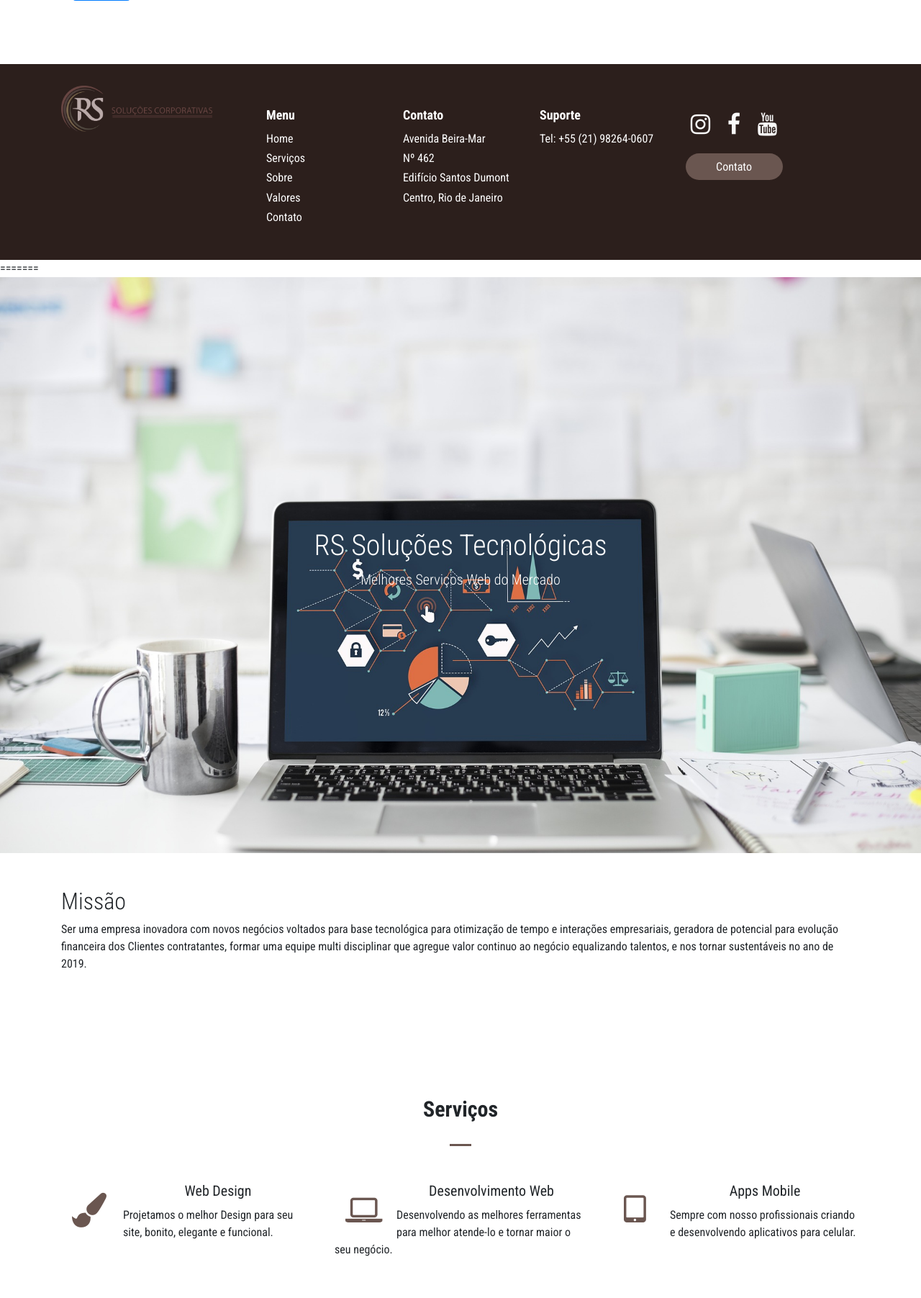
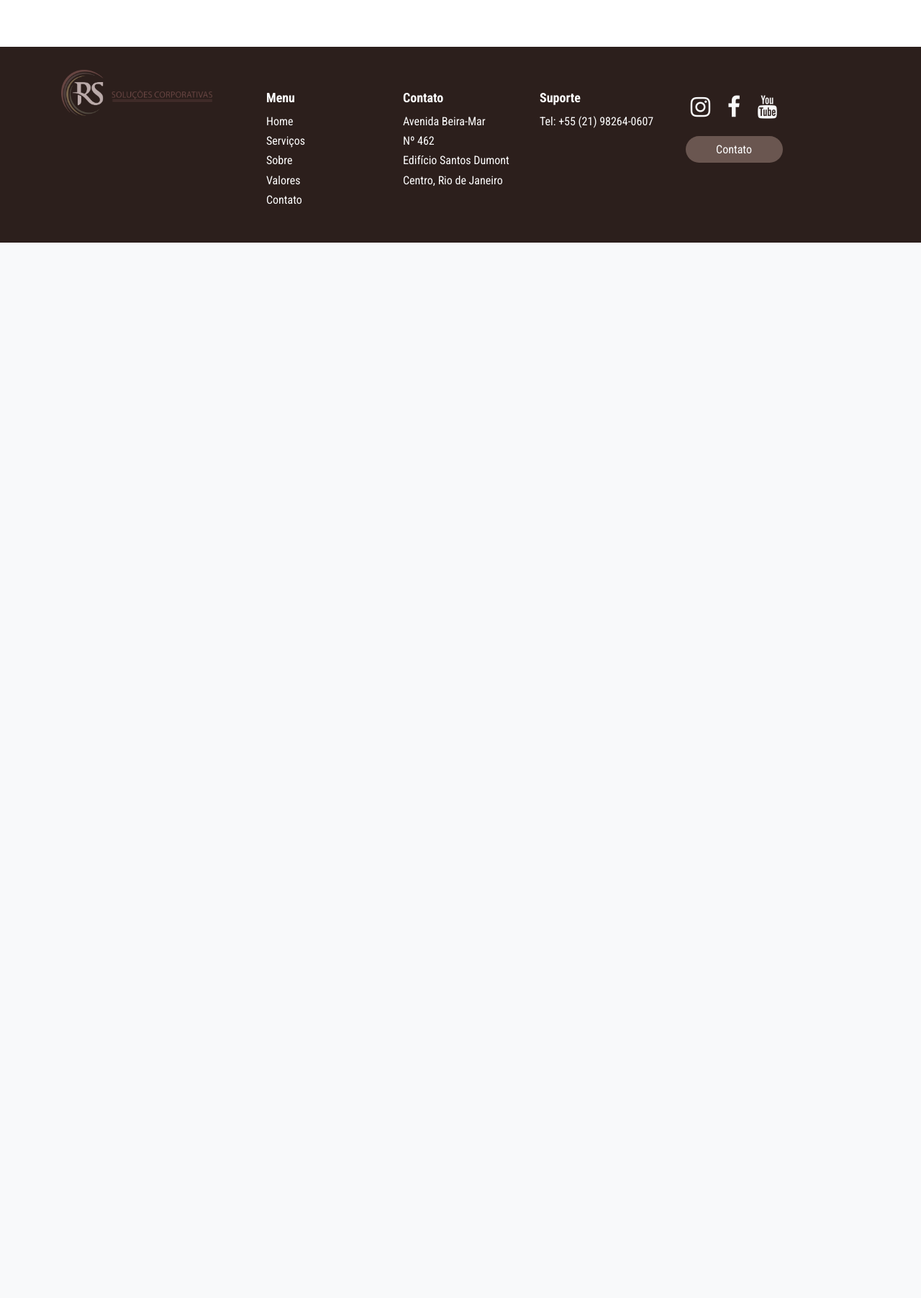
Before and after one commit to jonatas-gama/siters, a PHP site: page /index.html in a window 1280 px wide. Shown: the part 3828-5631 px from the top of the page at 72% size. After the commit the page ends 4165 px from the top, so only its background shows below. Run offline with PHP 8.4, Linux system fonts and the light colour scheme; some libraries are stand-ins or nearby versions.

Commit message:
Nova atualização

```diff
--- a/css/estilo.css
+++ b/css/estilo.css
@@ -18,7 +18,6 @@ body {
     background-size: cover;
     background-position: center;
     background-repeat: no-repeat;
-
 }
 
 .bg-parallax {
--- a/index.html
+++ b/index.html
@@ -1,4 +1,3 @@
-<<<<<<< HEAD
 <!DOCTYPE html>
 <html lang="pt-br">
 
@@ -429,440 +428,4 @@
 
 </body>
 
-=======
-<!DOCTYPE html>
-<html lang="pt-br">
-
-<head>
-    <!--Meta Tags-->
-    <meta charset="utf-8">
-    <meta http-equiv="X-UA-Compatible" content="IE-edge">
-    <meta name="viewport" content="width=device-width, initial-scale=1">
-    <!--titulo-->
-    <title>RS SOLUÇÕES</title>
-    <!--Bootstrap css-->
-    <link rel="stylesheet" href="https://stackpath.bootstrapcdn.com/bootstrap/4.1.3/css/bootstrap.min.css"
-        integrity="sha384-MCw98/SFnGE8fJT3GXwEOngsV7Zt27NXFoaoApmYm81iuXoPkFOJwJ8ERdknLPMO" crossorigin="anonymous">
-    <!--favicon-->
-    <link rel="shortcut icon" href="img/favicon.ico">
-    <!--google fonts-->
-    <link href="https://fonts.googleapis.com/css?family=Roboto+Condensed:300,300i,400,400i,700,700i" rel="stylesheet">
-    <!--font-awesome-->
-    <link rel="stylesheet" href="https://cdnjs.cloudflare.com/ajax/libs/font-awesome/4.7.0/css/font-awesome.min.css">
-    <!--Animação-->
-    <link rel="stylesheet" href="https://cdnjs.cloudflare.com/ajax/libs/animate.css/3.7.0/animate.min.css">
-    <!--owl carousel-->
-    <link rel="stylesheet" href="css/owl-carousel/owl.carousel.min.css">
-    <link rel="stylesheet" href="css/owl-carousel/owl.theme.default.min.css">
-    <!--Google Fonts-->
-    <link href="https://fonts.googleapis.com/css?family=Roboto+Condensed" rel="stylesheet">
-    <!--style css-->
-    <link rel="stylesheet" href="css/estilo.css">
-
-</head>
-
-<body>
-    <!--Menu-->
-    <nav class="navbar navbar-expand-lg navbar-light bg-light shadow fixed-top">
-        <div class="container">
-            <a class="rounded mx-auto d-block" href="#banner"><img src="img/rs.png" width="200px" height="100px"
-                    class="img-fluid" alt="Imagem responsiva"></a>
-            <button class="navbar-toggler" type="button" data-toggle="collapse" data-target="#navbarResponsive"
-                aria-controls="navbarResponsive" aria-expanded="false" aria-label="Toggle navigation">
-                <span class="navbar-toggler-icon"></span>
-            </button>
-            <div class="collapse navbar-collapse" id="navbarResponsive">
-                <ul class="navbar-nav ml-auto">
-                    <li class="nav-item active">
-                        <a class="nav-link" href="#banner">Home
-                            <span class="sr-only">(current)</span>
-                        </a>
-                    </li>
-                    <li class="nav-item">
-                        <a class="nav-link" href="#new">Serviços</a>
-                    </li>
-                    <li class="nav-item">
-                        <a class="nav-link" href="#about">Sobre</a>
-                    </li>
-                    <li class="nav-item">
-                        <a class="nav-link" href="#value">Valores</a>
-                    </li>
-                    <li class="nav-item">
-                        <a class="nav-link" href="#contato">Contato</a>
-                    </li>
-                </ul>
-            </div>
-        </div>
-    </nav>
-
-    <!--Banner-->
-    <div id="banner">
-        <header class="masthead">
-            <div class="container h-100">
-                <div class="row h-100 align-items-center">
-                    <div class="col-12 text-center">
-                        <h1 class="font-weight-light">RS Soluções Tecnológicas</h1>
-                        <p class="lead">Melhores Serviços Web do Mercado</p>
-                    </div>
-                </div>
-            </div>
-        </header>
-    </div>
-
-    <!--Missao-->
-    <section class="py-5">
-        <div class="container">
-            <h2 class="font-weight-light">Missão</h2>
-            <p>Ser uma empresa inovadora com novos negócios voltados para base tecnológica para otimização de tempo e
-                interações empresariais, geradora de potencial para evolução financeira dos Clientes contratantes,
-                formar uma equipe multi disciplinar que agregue valor continuo ao negócio equalizando talentos, e nos
-                tornar sustentáveis no ano de 2019. </p>
-        </div>
-    </section>
-    <div id="new">
-        <br><br>
-        <!--Serviços-->
-        <section id="services">
-            <div class="content-box">
-                <div class="content-title wow animated fadeInDown" data-wow-duration="1s" data-wow-delay=".5s">
-                    <h3>Serviços</h3>
-                    <div class="content-title-underline">
-                    </div>
-                    <div class="container">
-                        <div class="row wow animated fadeInUp" data-wow-duration="1s" data-wow-delay=".5s">
-                            <div class="col-md-4">
-                                <div class="service-item">
-                                    <div class="service-item-icon">
-                                        <i class="fa fa-paint-brush fa-3x"></i>
-                                    </div>
-                                    <div class="service-item-title">
-                                        <h3>Web Design</h3>
-                                    </div>
-                                    <div class="service--item-desc">
-                                        <p>Projetamos o melhor Design para seu site, bonito, elegante e funcional.</p>
-                                    </div>
-                                </div>
-                            </div>
-                            <div class="col-md-4">
-                                <div class="service-item">
-                                    <div class="service-item-icon">
-                                        <i class="fa fa-laptop fa-3x"></i>
-                                    </div>
-                                    <div class="service-item-title">
-                                        <h3>Desenvolvimento Web</h3>
-                                    </div>
-                                    <div class="service--item-desc">
-                                        <p>Desenvolvendo as melhores ferramentas para melhor atende-lo e tornar maior o
-                                            seu
-                                            negócio.</p>
-                                    </div>
-                                </div>
-                            </div>
-                            <div class="col-md-4">
-                                <div class="service-item">
-                                    <div class="service-item-icon">
-                                        <i class="fa fa-tablet fa-3x"></i>
-                                    </div>
-                                    <div class="service-item-title">
-                                        <h3>Apps Mobile</h3>
-                                    </div>
-                                    <div class="service--item-desc">
-                                        <p>Sempre com nosso profissionais criando e desenvolvendo aplicativos para
-                                            celular.
-                                        </p>
-                                    </div>
-                                </div>
-                            </div>
-                            <div class="col-md-4">
-                                <div class="service-item">
-                                    <div class="service-item-icon">
-                                        <i class="fa fa-search fa-3x"></i>
-                                    </div>
-                                    <div class="service-item-title">
-                                        <h3>Manuntenção</h3>
-                                    </div>
-                                    <div class="service--item-desc">
-                                        <p>Nossos Clientes contam com profissionais para manutenção de seus sites.</p>
-                                    </div>
-                                </div>
-                            </div>
-                            <div class="col-md-4">
-                                <div class="service-item">
-                                    <div class="service-item-icon">
-                                        <i class="fa fa-pencil-square-o  fa-3x"></i>
-                                    </div>
-                                    <div class="service-item-title">
-                                        <h3>Design</h3>
-                                    </div>
-                                    <div class="service--item-desc">
-                                        <p>Projetamos os melhores servisos de Design e com um bom preço.</p>
-                                    </div>
-                                </div>
-                            </div>
-                            <div class="col-md-4">
-                                <div class="service-item">
-                                    <div class="service-item-icon">
-                                        <i class="fa fa fa-life-ring  fa-3x"></i>
-                                    </div>
-                                    <div class="service-item-title">
-                                        <h3>Suporte</h3>
-                                    </div>
-                                    <div class="service--item-desc">
-                                        <p>Somos parceiros ds nosso clientes, fornecendo suporte técnico assim que
-                                            acionados.
-                                        </p>
-                                    </div>
-                                </div>
-                            </div>
-                        </div>
-                    </div>
-                </div>
-        </section>
-    </div>
-    <!--SOBRE-->
-    <section id="about">
-        <!--SOBRE LADO DIREITO-->
-        <div id="about-bg-diagonal" class="bg-parallax"></div>
-        <!--SOBRE LADO ESQUERDO-->
-        <div class="container">
-            <div class="row">
-                <div class="col-md-4">
-                    <div id="about-content-box">
-                        <div id="about-content-box-outer">
-                            <div id="about-content-box-inner">
-                                <div class="content-title wow animated fadeInDown" data-wow-duration="1s"
-                                    data-wow-delay=".5s">
-                                    <h3>Sobre a RS Consultoria</h3>
-                                    <div class="content-title-underline"></div>
-                                </div>
-                                <div id="about-desc" class="wow animated fadeInDown" data-wow-duration="1s"
-                                    data-wow-delay=".5s">
-                                    <p>Somos uma empresa que nasceu da iniciativa de pessoas que queriam atuar no
-                                        mercado de forma diferenciada e com experiência no ramo onde a sua contribuição
-                                        sempre foi bem avaliada.
-                                        Entendemos que um bom trabalho tem que apresentar um formato próprio.</p>
-                                </div>
-                                <div id="about-btn" class="wow animated fadeInUp" data-wow-duration="1s"
-                                    data-wow-delay=".5s">
-                                </div>
-                            </div>
-                        </div>
-                    </div>
-                </div>
-            </div>
-        </div>
-    </section>
-    <div id="value">
-        <br><br>
-
-        <!--Cads de informações-->
-        <div class="content-box">
-            <div class="content-title wow animated fadeInDown" data-wow-duration="1s" data-wow-delay=".5s">
-                <h3>Serviços</h3>
-                <div class="content-title-underline">
-                </div>
-                <div class="container">
-                    <div class="row wow animated fadeInUp" data-wow-duration="1s" data-wow-delay=".5s">
-                        <br><br>
-                        <div class="card-group">
-                            <div class="card">
-                                <img class="card-img-top" src="img/gestao.jpg" width="200px" height="280px"
-                                    class="img-fluid" alt="Imagem responsiva">
-                                <div class="card-body">
-                                    <h5 class="card-title">Foco em resultados</h5>
-                                    <p class="card-text">Ser uma marca reconhecida pela inovação de ideias e práticas
-                                        para aumento de
-                                        receita e atendimento ao Cliente de forma que ele tenha uma experiência única.
-                                    </p>
-                                </div>
-                            </div>
-                            <div class="card">
-                                <img class="card-img-top" src="img/participar.jpg" width="200px" height="280px"
-                                    class="img-fluid" alt="Imagem responsiva">
-                                <div class="card-body">
-                                    <h5 class="card-title">Gestão participativa</h5>
-                                    <p class="card-text">Foco em resolução através do primeiro contato com o cliente
-                                        final. Atuamos com
-                                        foco em adaptar a linguagem e captar a necessidade do cliente para que a sua
-                                        empresa seja
-                                        referência de atendimento personalizando.</p>
-                                </div>
-                            </div>
-                            <div class="card">
-                                <img class="card-img-top" src="img/entrega.jpg" width="200px" height="280px"
-                                    class="img-fluid" alt="Imagem responsiva">
-                                <div class="card-body">
-                                    <h5 class="card-title">Entregas diferenciadas</h5>
-                                    <p class="card-text">Hoje os Clientes solicitam canais mais dinâmicos, e temos
-                                        equipe especializada
-                                        na atuação de um tempo de resposta em 24 horas. Trazemos a solução do problema
-                                        assim como o
-                                        diferencial no tratamento e na resolução.</p>
-                                </div>
-                            </div>
-                        </div>
-                    </div>
-                </div>
-            </div>
-        </div>
-    </div>
-
-    <!--Espaço Temporário-->
-    <div id="contato">
-        <br><br><br><br>
-        <!--Mapas e Contato-->
-        <div class="content-title wow animated fadeInDown" data-wow-duration="1s" data-wow-delay=".5s">
-            <h3>Contato</h3>
-            <div class="content-title-underline"></div>
-        </div>
-        <br><br>
-        <!--Contato E Mapa-->
-        <div class="container">
-            <div class="container form-top">
-                <div class="row">
-                    <div class="col-md-6 col-md-offset-3 col-sm-12 col-xs-12">
-                        <div class="panel panel-danger">
-                            <div class="panel-body">
-                                <form id="reused_form">
-                                    <div class="form-group">
-                                        <label>Nome Completo</label>
-                                        <input type="text" name="name" required class="form-control"
-                                            placeholder="Nome Completo">
-                                    </div>
-                                    <div class="form-group">
-                                        <label>Email</label>
-                                        <input type="email" name="email" required class="form-control"
-                                            placeholder="Digite seu E-mail">
-                                    </div>
-                                    <div class="form-group">
-                                        <label>Telefone</label>
-                                            <input type="text" class="form-control" id="phone"
-                                                onkeypress="return event.charCode >= 48 && event.charCode <= 57" maxlength="10"
-                                                placeholder="Telefone" required="">
-                                        </div>
-                                    <div class="form-group">
-                                        <label>Mensagem</label>
-                                        <textarea rows="3" name="message" class="form-control"
-                                            placeholder="Escreva sua mensagem"></textarea>
-                                    </div>
-                                    <div class="form-group">
-                                        <button class="btn btn-raised btn-lg btn-primary" type="submit">Enviar</button>
-                                    </div>
-                                </form>
-                                <div id="error_message" style="width:100%; height:100%; display:none; ">
-                                    <h4>
-                                        Error
-                                    </h4>
-                                    Sorry there was an error sending your form.
-                                </div>
-                                <div id="success_message" style="width:100%; height:100%; display:none; ">
-                                    <h2>Success! Your Message was Sent Successfully.</h2>
-                                </div>
-                            </div>
-                        </div>
-                    </div>
-                    <div class="col-sm-6">
-                        <iframe width="100%" height="390px;" frameborder="0" style="border:0"
-                            src="https://www.google.com/maps/embed?pb=!1m18!1m12!1m3!1d3674.889662012364!2d-43.177705685400035!3d-22.91744024401204!2m3!1f0!2f0!3f0!3m2!1i1024!2i768!4f13.1!3m3!1m2!1s0x997f7d686f7193%3A0x9f5933bc6a3d8a9e!2sAv.+Beira+Mar%2C+462+-+Centro%2C+Rio+de+Janeiro+-+RJ!5e0!3m2!1spt-BR!2sbr!4v1553538538590"
-                            allowfullscreen></iframe>
-                    </div>
-                </div>
-            </div>
-        </div>
-    </div>
-    <br><br><br><br><br>
-
-    <!--RODAPÉ-->
-    <div class="content">
-    </div>
-    <footer id="myFooter">
-        <div class="container">
-            <div class="row">
-                <div class="col-sm-3">
-                    <h2 class="logo"><a href="#"><img src="img/rs.png" width="250px" height="75px" class="img-fluid"
-                                alt="Imagem responsiva"></a></h2>
-                </div>
-                <div class="col-sm-2">
-                    <h5>Menu</h5>
-                    <ul>
-                        <li><a href="#banner">Home</a></li>
-                        <li><a href="#services">Serviços</a></li>
-                        <li><a href="#about">Sobre</a></li>
-                        <li><a href="#value">Valores</a></li>
-                        <li><a href="#contato">Contato</a></li>
-                    </ul>
-                </div>
-                <div class="col-sm-2">
-                    <h5>Contato</h5>
-                    <ul>
-                        <li>Avenida Beira-Mar</li>
-                        <li>Nº 462</li>
-                        <li>Edifício Santos Dumont</li>
-                        <li>Centro, Rio de Janeiro</li>
-                        <li>Av. Beira Mar</li>
-                        <li>Av. Beira Mar</li>
-                    </ul>
-                </div>
-                <div class="col-sm-2">
-                    <h5>Suporte</h5>
-                    <ul>
-                        <li><a href="#">Tel: +55 (21) 98264-0607 </a></li>
-                </div>
-                <div class="col-sm-3">
-                    <div class="social-networks">
-                        <a href="www.twitter.com" class="twitter"><i class="fa fa-instagram"></i></a>
-                        <a href="wwww.facebook.com" class="facebook"><i class="fa fa-facebook"></i></a>
-                        <a href="wwww.youtube.com" class="google"><i class="fa fa-youtube"></i></a>
-                    </div>
-                    <button type="button" class="btn btn-default"><a href="#contato">Contato</a></button>
-                </div>
-            </div>
-        </div>
-    </footer>
-
-    <!--Rolamento de Página-->
-    <script src="https://ajax.googleapis.com/ajax/libs/jquery/2.1.0/jquery.min.js"></script>
-
-    <script>
-        var $doc = $('html, body');
-        $('.nav-link').click(function () {
-            $doc.animate({
-                scrollTop: $($.attr(this, 'href')).offset().top
-            }, 600);
-            return false;
-        });
-    </script>
-
-    <!--JQ cdn-->
-    <script src="https://code.jquery.com/jquery-3.3.1.slim.min.js"
-        integrity="sha384-q8i/X+965DzO0rT7abK41JStQIAqVgRVzpbzo5smXKp4YfRvH+8abtTE1Pi6jizo" crossorigin="anonymous">
-    </script>
-    <script src="https://cdnjs.cloudflare.com/ajax/libs/popper.js/1.14.3/umd/popper.min.js"
-        integrity="sha384-ZMP7rVo3mIykV+2+9J3UJ46jBk0WLaUAdn689aCwoqbBJiSnjAK/l8WvCWPIPm49" crossorigin="anonymous">
-    </script>
-    <script src="https://stackpath.bootstrapcdn.com/bootstrap/4.1.3/js/bootstrap.min.js"
-        integrity="sha384-ChfqqxuZUCnJSK3+MXmPNIyE6ZbWh2IMqE241rYiqJxyMiZ6OW/JmZQ5stwEULTy" crossorigin="anonymous">
-    </script>
-
-    <!--Bootstrap jquery-->
-    <script src="js/wow/bootstrap/bootstrap.min.js"></script>
-
-    <!--WOW JS-->
-    <script src="js/wow/wow.min.js"></script>
-
-    <!--magnific-popop JS-->
-    <script src="js/magnific-popup/jquery.magnific-popup.min.js"></script>
-
-    <!--owl carousel-->
-    <script src="js/owl-carousel/owl.carousel.min.js"></script>
-
-    <!--custon JS-->
-    <script src="js/custom.js"></script>
-
-    <!--Contato-->
-    <script src="contactform/contactform.js"></script>
-
-</body>
-
->>>>>>> b4a2fedc2d24e1a85367ec82d579c4fb9575c5cf
 </html>
```
